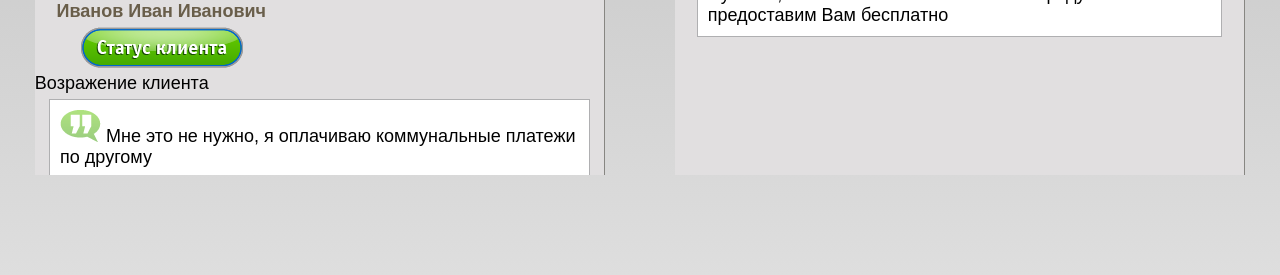
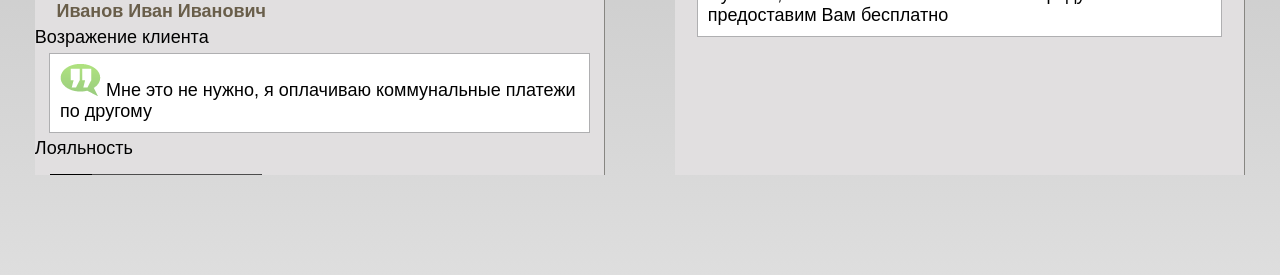
Before and after one commit to jaybekster/Work_with_the_objection, a plain HTML site: page index.html in a window 1280 px wide. Shown: the part 335-610 px from the top of the page. Drawn offline with Linux system fonts and the light colour scheme; a web font is replaced by a local one.

Commit message:
remove Status button

```diff
--- a/index.html
+++ b/index.html
@@ -88,8 +88,6 @@
     <div class="row">
         <div class="col_2 status"> <img class="face " data-face="" src=""><span class="icon">L</span>
           <div id="name" class="name" ></div>
-        <div id="status"><div></div>
-        </div>
         <div id="allow_credit">
         </div>
       </div>
--- a/styles/style.css
+++ b/styles/style.css
@@ -465,18 +465,6 @@ cursor:pointer;
 .giveprod.active {
   background: url("../img/offer_active.png");
 }
-#status>div {
-  margin: 0 auto;
-  width: 163px;
-  height: 41px;
-  background: url("../img/status.png");
-}
-#status>div:hover {
-  background: url("../img/status_hover.png");
-}
-#status>div.active {
-  background: url("../img/status_active.png");
-}
 #clock {
   width: 18px;
   height: 30px;
```
